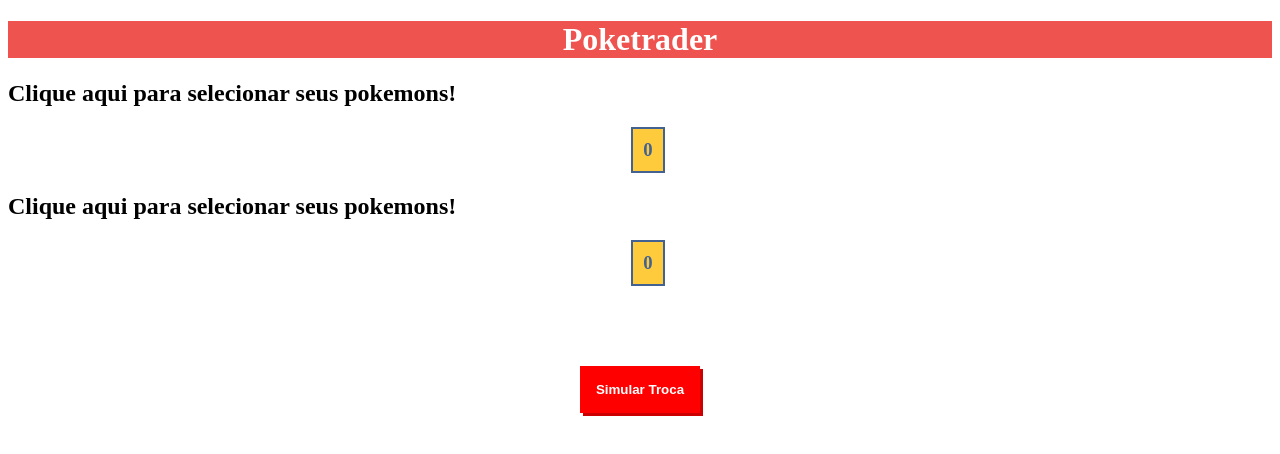
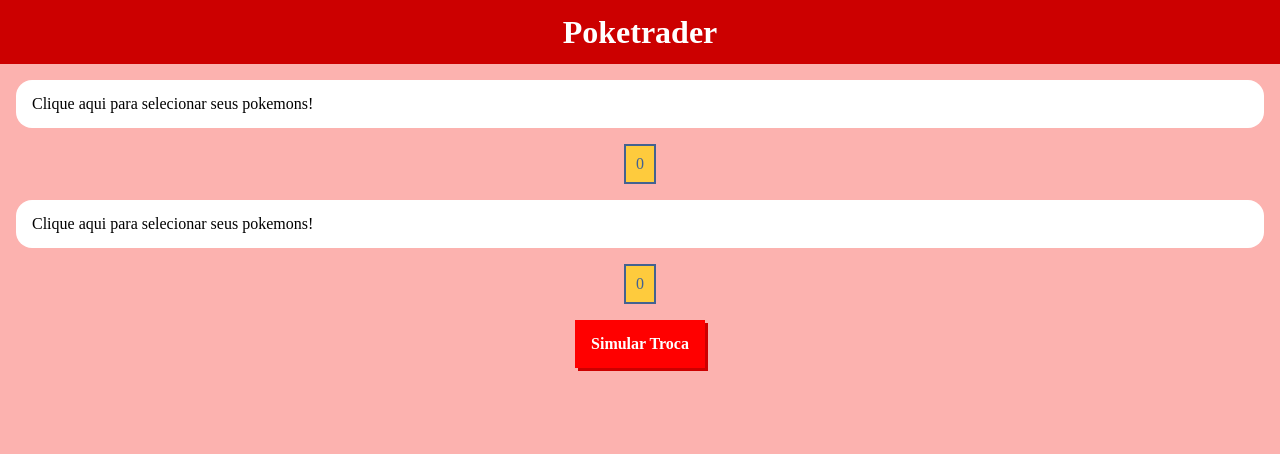
Before and after one commit to samuelfavila/poketrader, a React (Create React App) app: page / in a window 1280 px wide. Shown: the top 454 px of the page. Built offline with nearby package versions, Linux system fonts and the light colour scheme.

Commit message:
Improve CSS

```diff
--- a/src/App.jsx
+++ b/src/App.jsx
@@ -1,4 +1,5 @@
 import Home from "./pages/home";
+import "./globalStyle.css";
 
 function App() {
 	return (
--- a/src/components/Header/style.css
+++ b/src/components/Header/style.css
@@ -1,8 +1,11 @@
 .container-header {
 	text-align: center;
-	background-color: #ef5350;
+	background-color: #cc0000;
 }
 
 .container-header h1 {
 	color: white;
+	font-weight: bold;
+	padding: 0.5em 0;
+	font-size: 2em;
 }
--- a/src/components/PokemonCard/style.css
+++ b/src/components/PokemonCard/style.css
@@ -46,8 +46,10 @@
 	border: 3px solid #000;
 }
 
-h3 {
-	margin-bottom: 0.2rem;
+.detail-wrapper h3 {
+	margin-bottom: 0.4rem;
+	font-weight: bold;
+	font-size: 1.2em;
 }
 .card-container .id {
 	border-radius: 1rem;
--- a/src/components/PokemonSelectorModal/index.jsx
+++ b/src/components/PokemonSelectorModal/index.jsx
@@ -40,8 +40,12 @@
 
 	return (
 		<div className="modal-container">
-			<h1>Selecione de 1 a 6 Pokemon</h1>
-			<button onClick={setIsOpen}>X</button>
+			<h2 className="modal-title" onClick={setIsOpen}>
+				Selecione de 1 a 6 Pokemon
+			</h2>
+			<button onClick={setIsOpen} className="close-modal-button">
+				X
+			</button>
 			<div className="wrapper">
 				{/* <input
 					type="text"
@@ -61,10 +65,10 @@
 							onClick={() => selectPokemon(pokemon)}
 						/>
 					))}
+					<button className="load-more" onClick={() => getAllPokemons()}>
+						Ver mais
+					</button>
 				</div>
-				<button className="load-more" onClick={() => getAllPokemons()}>
-					Ver mais
-				</button>
 			</div>
 		</div>
 	);
--- a/src/components/PokemonSelectorModal/style.css
+++ b/src/components/PokemonSelectorModal/style.css
@@ -1,14 +1,29 @@
 .modal-container {
-	position: absolute;
+	position: relative;
 	display: flex;
 	flex-direction: column;
 	align-items: center;
 	justify-content: center;
 	height: 90vh;
-	margin: 1em auto;
-	padding: 3rem 0.5rem;
+	margin: 1em 1em;
+	padding: 1rem 0.5rem;
 	background: #ffffff;
 	border-radius: 0.5rem;
+}
+
+.modal-title {
+	font-weight: bold;
+	font-size: 1.5em;
+	cursor: pointer;
+}
+
+.close-modal-button {
+	background: none;
+	cursor: pointer;
+	position: absolute;
+	top: 0;
+	right: 0;
+	padding: 1em;
 }
 
 .wrapper {
--- a/src/components/PokemonSlot/index.jsx
+++ b/src/components/PokemonSlot/index.jsx
@@ -9,9 +9,14 @@
 	const [selectedPokemons, setSelectedPokemons] = useState([]);
 	const [message, setMessage] = useState("");
 	const [xpMessage, setXpMessage] = useState(0);
+	const [instruction, setInstruction] = useState(
+		"Clique aqui para selecionar seus pokemons!"
+	);
+
 	// const elemnentSelectedPokemons = document.querySelector('.selected-pokemons');
 
 	function selectPokemon(pokemon) {
+		setInstruction("");
 		if (selectedPokemons.length >= 6) {
 			setMessage(
 				"Você já escolheu 6 pokemons! Reitire um para colocar outro."
@@ -30,21 +35,25 @@
 		newSelectedPokemons.splice(index, 1);
 		setXpTotal(newMessage);
 		setXpMessage(newMessage);
+		if (newSelectedPokemons.length === 0) {
+			setInstruction("Clique aqui para selecionar seus pokemons!");
+		}
 		setSelectedPokemons(newSelectedPokemons);
 		setMessage("");
 	}
 
 	return (
 		<div className="pokemon-container">
-			<h2
-				onClick={() => {
-					setIsOpen(!isOpen);
-				}}
-			>
-				Clique aqui para selecionar seus pokemons!
-			</h2>
 			<h3 className="message">{message}</h3>
 			<div className="selected-pokemons">
+				<h2
+					className="instruction"
+					onClick={() => {
+						setIsOpen(!isOpen);
+					}}
+				>
+					{instruction}
+				</h2>
 				{selectedPokemons.map(({ id }, index) => {
 					// console.log(allPokemons, pokemonId);
 					const pokemon = allPokemons[id - 1];
--- a/src/components/PokemonSlot/style.css
+++ b/src/components/PokemonSlot/style.css
@@ -5,10 +5,19 @@
 
 .selected-pokemons {
 	display: flex;
+	background-color: #ffffff;
+	padding: 1em;
+	border-radius: 1em;
+	margin: 1em;
+}
+
+.instruction {
+	cursor: pointer;
 }
 
 .message {
-	color: red;
+	color: black;
+	font-weight: bold;
 }
 
 .total-basexp {
--- /dev/null
+++ b/src/globalStyle.css
@@ -0,0 +1,51 @@
+/* Reset CSS */
+/* http://meyerweb.com/eric/tools/css/reset/
+   v2.0 | 20110126
+   License: none (public domain)
+*/
+
+* {
+	margin: 0;
+	padding: 0;
+	border: 0;
+	font-size: 100%;
+	font: inherit;
+	vertical-align: baseline;
+}
+/* HTML5 display-role reset for older browsers */
+article,
+aside,
+details,
+figcaption,
+figure,
+footer,
+header,
+hgroup,
+menu,
+nav,
+section {
+	display: block;
+}
+body {
+	line-height: 1;
+	background-color: rgba(248, 63, 55, 0.4);
+}
+ol,
+ul {
+	list-style: none;
+}
+blockquote,
+q {
+	quotes: none;
+}
+blockquote:before,
+blockquote:after,
+q:before,
+q:after {
+	content: "";
+	content: none;
+}
+table {
+	border-collapse: collapse;
+	border-spacing: 0;
+}
```
